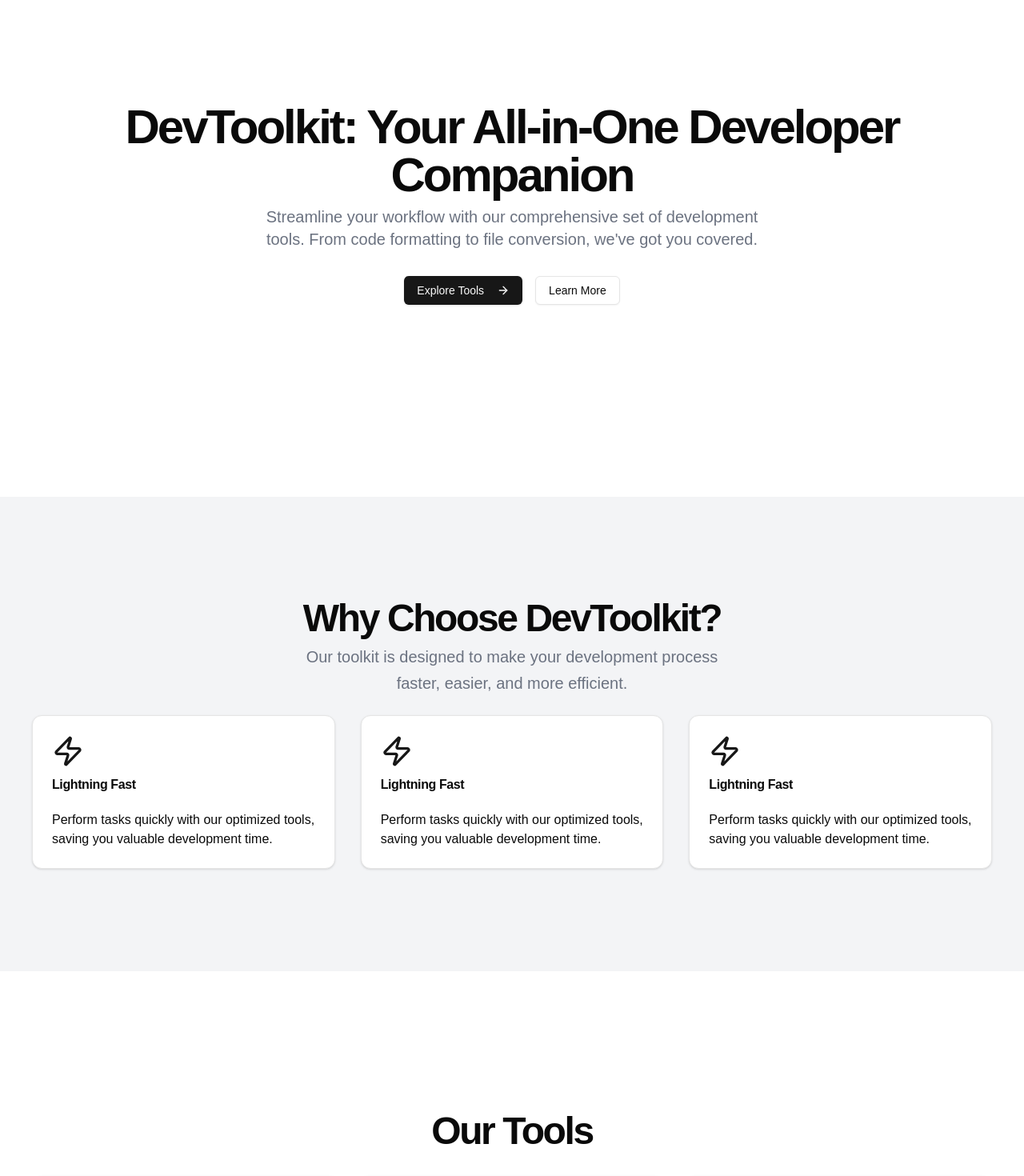
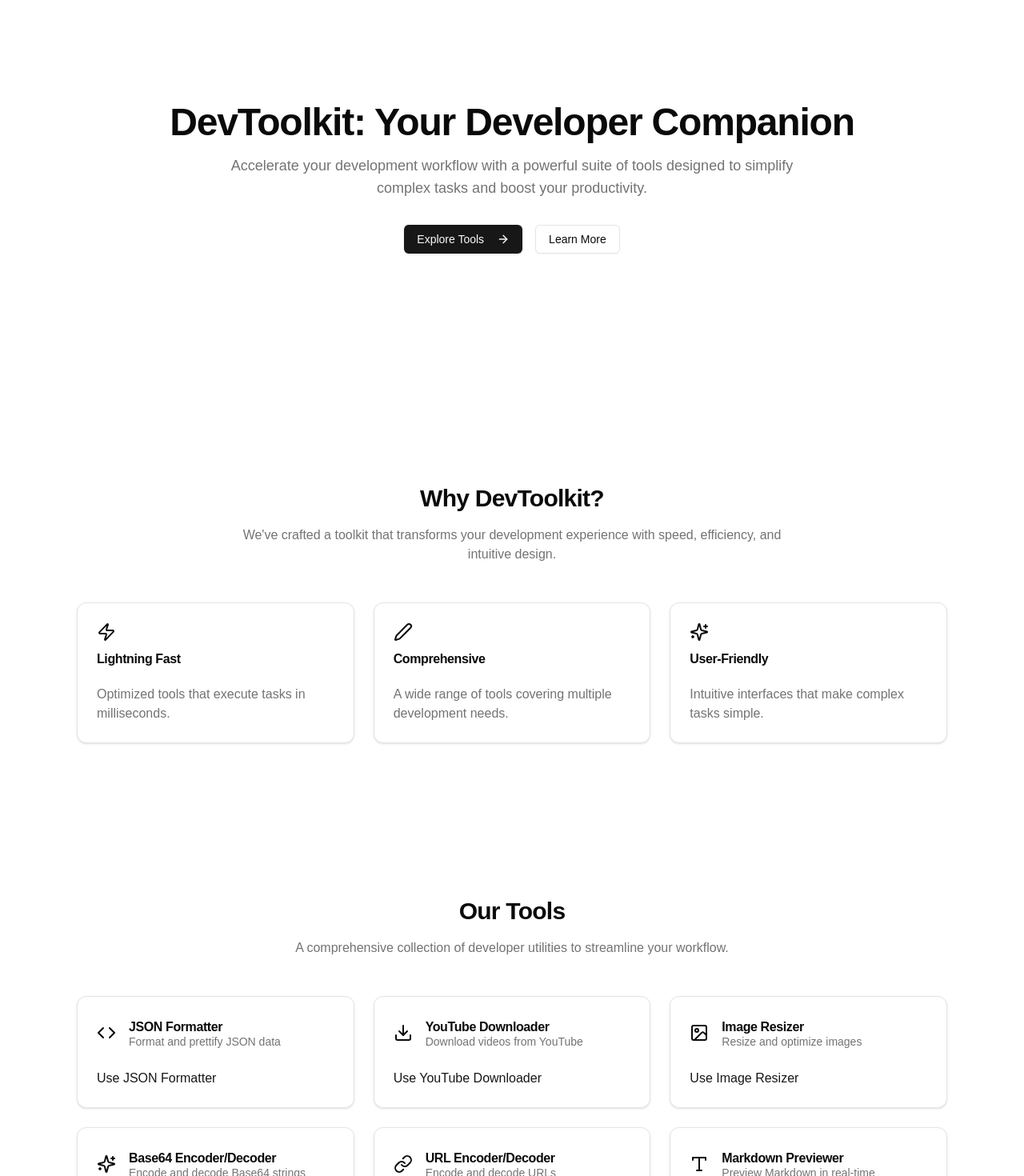
Before and after one commit to mnsdojo/devkit, a Next.js app: page / in a window 1280 px wide. Shown: the part 120-1590 px from the top of the page at 80% size. Built offline with nearby package versions, Linux system fonts and the light colour scheme.

Commit message:
Improved hero screen

```diff
--- a/src/app/page.tsx
+++ b/src/app/page.tsx
@@ -7,99 +7,43 @@
   CardTitle,
 } from "@/components/ui/card";
 import Link from "next/link";
-import { ArrowRight, Code, Zap } from "lucide-react";
-
-const tools = [
-  {
-    name: "JSON Formatter",
-    description: "Format and prettify JSON data",
-    link: "/json",
-  },
-  {
-    name: "YouTube Downloader",
-    description: "Download videos from YouTube",
-    link: "/youtube",
-  },
-  {
-    name: "Image Resizer",
-    description: "Resize and optimize images",
-    link: "/image",
-  },
-  {
-    name: "Base64 Encoder/Decoder",
-    description: "Encode and decode Base64 strings",
-    link: "/encoding",
-  },
-  {
-    name: "URL Encoder/Decoder",
-    description: "Encode and decode URLs",
-    link: "/encoding",
-  },
-  {
-    name: "Markdown Previewer",
-    description: "Preview Markdown in real-time",
-    link: "/markdown",
-  },
-  {
-    name: "Color Picker",
-    description: "Pick and convert colors",
-    link: "/color",
-  },
-  {
-    name: "Regex Tester",
-    description: "Test and debug regular expressions",
-    link: "/regex",
-  },
-  {
-    name: "File Hash Calculator",
-    description: "Calculate file hashes",
-    link: "/hash",
-  },
-  {
-    name: "Text Diff Checker",
-    description: "Compare text differences",
-    link: "/diff",
-  },
-  { name: "QR Code Generator", description: "Generate QR codes", link: "/qr" },
-  {
-    name: "Password Generator",
-    description: "Generate secure passwords",
-    link: "/password",
-  },
-  {
-    name: "Code Beautifier",
-    description: "Beautify and format code",
-    link: "/beautifier",
-  },
-  {
-    name: "SVG to PNG Converter",
-    description: "Convert SVG to PNG",
-    link: "/svg",
-  },
-  {
-    name: "Shapes Generator",
-    description: "Beautiful Shapes Generator",
-    link: "/shapes",
-  },
-];
+import {
+  ArrowRight,
+  Code,
+  Zap,
+  Layers,
+  Sparkles,
+  Pen as Tool,
+  Target,
+  Download,
+  Image,
+  Link as LinkIcon,
+  Type,
+  Palette,
+  Regex,
+  FileText,
+  Diff,
+  QrCode,
+  Lock,
+  Brush,
+  Edit,
+} from "lucide-react";
+import tools from "@/lib/constants";
 
 export default function Home() {
   return (
-    <div className="space-y-12">
-      <section className="py-12 md:py-24 lg:py-32 xl:py-48">
-        <div className="container px-4 md:px-6 max-w-7xl mx-auto">
-          <div className="flex flex-col items-center space-y-4 text-center">
-            <div className="space-y-2">
-              <h1 className="text-3xl font-bold tracking-tighter sm:text-4xl md:text-5xl lg:text-6xl/none">
-                DevToolkit: Your All-in-One Developer Companion
+    <div className="bg-background text-foreground min-h-screen">
+      {/* Hero Section */}
+      <section className="container mx-auto max-w-6xl px-4 sm:px-6 lg:px-8 py-24 md:py-32 lg:py-48 space-y-6">
+        <div className="flex flex-col items-center text-center space-y-4">
+          <h1 className="text-4xl font-bold tracking-tight lg:text-5xl max-w-4xl">
+            DevToolkit: Your Developer Companion
           </h1>
-              <p className="mx-auto max-w-[700px] text-gray-500 md:text-xl dark:text-gray-400 px-4">
-                Streamline your workflow with our comprehensive set of
-                development tools. From code formatting to file conversion,
-                we've got you covered.
+          <p className="max-w-[750px] text-muted-foreground text-lg px-4">
+            Accelerate your development workflow with a powerful suite of tools
+            designed to simplify complex tasks and boost your productivity.
           </p>
-            </div>
-            <div className="space-x-4 pt-4">
+          <div className="flex flex-wrap justify-center gap-4 pt-4">
             <Button asChild>
               <Link href="#tools">
                 Explore Tools <ArrowRight className="ml-2 h-4 w-4" />
@@ -110,93 +54,83 @@
             </Button>
           </div>
         </div>
-        </div>
       </section>
 
       {/* Why Choose Section */}
-      <section className="py-12 md:py-24 lg:py-32 bg-gray-100 dark:bg-gray-800">
-        <div className="container px-4 md:px-6 max-w-7xl mx-auto">
-          <div className="grid gap-6 items-center">
-            <div className="flex flex-col justify-center space-y-8 text-center">
-              <div className="space-y-2">
-                <h2 className="text-3xl font-bold tracking-tighter sm:text-5xl">
-                  Why Choose DevToolkit?
+      <section className="container mx-auto max-w-6xl px-4 sm:px-6 lg:px-8 py-24">
+        <div className="text-center mb-12">
+          <h2 className="text-3xl font-bold tracking-tight mb-4">
+            Why DevToolkit?
           </h2>
-                <p className="max-w-[600px] text-gray-500 md:text-xl/relaxed lg:text-base/relaxed xl:text-xl/relaxed dark:text-gray-400 mx-auto px-4">
-                  Our toolkit is designed to make your development process
-                  faster, easier, and more efficient.
+          <p className="max-w-[750px] mx-auto text-muted-foreground px-4">
+            We've crafted a toolkit that transforms your development experience
+            with speed, efficiency, and intuitive design.
           </p>
         </div>
-            </div>
-            <div className="mx-auto grid gap-8 sm:grid-cols-2 md:grid-cols-3 items-start lg:max-w-none px-4">
-              {/* Cards remain the same */}
-              <Card>
+        <div className="grid sm:grid-cols-2 lg:grid-cols-3 gap-6">
+          {[
+            {
+              icon: Zap,
+              title: "Lightning Fast",
+              description:
+                "Optimized tools that execute tasks in milliseconds.",
+            },
+            {
+              icon: Tool,
+              title: "Comprehensive",
+              description:
+                "A wide range of tools covering multiple development needs.",
+            },
+            {
+              icon: Sparkles,
+              title: "User-Friendly",
+              description:
+                "Intuitive interfaces that make complex tasks simple.",
+            },
+          ].map((feature, index) => (
+            <Card key={index}>
               <CardHeader>
-                  <Zap className="h-10 w-10 mb-2 text-primary" />
-                  <CardTitle>Lightning Fast</CardTitle>
+                <feature.icon className="h-6 w-6 mb-2" />
+                <CardTitle>{feature.title}</CardTitle>
               </CardHeader>
               <CardContent>
-                  <p>
-                    Perform tasks quickly with our optimized tools, saving you
-                    valuable development time.
-                  </p>
+                <p className="text-muted-foreground">{feature.description}</p>
               </CardContent>
             </Card>
-              <Card>
-                <CardHeader>
-                  <Zap className="h-10 w-10 mb-2 text-primary" />
-                  <CardTitle>Lightning Fast</CardTitle>
-                </CardHeader>
-                <CardContent>
-                  <p>
-                    Perform tasks quickly with our optimized tools, saving you
-                    valuable development time.
-                  </p>
-                </CardContent>
-              </Card>
-              <Card>
-                <CardHeader>
-                  <Zap className="h-10 w-10 mb-2 text-primary" />
-                  <CardTitle>Lightning Fast</CardTitle>
-                </CardHeader>
-                <CardContent>
-                  <p>
-                    Perform tasks quickly with our optimized tools, saving you
-                    valuable development time.
-                  </p>
-                </CardContent>
-              </Card>
-              {/* Other cards remain the same */}
-            </div>
-          </div>
+          ))}
         </div>
       </section>
 
       {/* Tools Section */}
-      <section id="tools" className="py-12 md:py-24 lg:py-32">
-        <div className="container px-4 md:px-6 max-w-7xl mx-auto">
-          <h2 className="text-3xl font-bold tracking-tighter sm:text-4xl md:text-5xl mb-8 text-center">
-            Our Tools
-          </h2>
-          <div className="grid gap-6 md:grid-cols-2 lg:grid-cols-3 px-4">
+      <section
+        id="tools"
+        className="container mx-auto max-w-6xl px-4 sm:px-6 lg:px-8 py-24"
+      >
+        <div className="text-center mb-12">
+          <h2 className="text-3xl font-bold tracking-tight mb-4">Our Tools</h2>
+          <p className="max-w-[750px] mx-auto text-muted-foreground px-4">
+            A comprehensive collection of developer utilities to streamline your
+            workflow.
+          </p>
+        </div>
+        <div className="grid md:grid-cols-2 lg:grid-cols-3 gap-6">
           {tools.map((tool) => (
             <Card key={tool.name}>
-                <CardHeader>
+              <CardHeader className="flex flex-row items-center space-x-4">
+                <tool.icon className="h-6 w-6" />
+                <div>
                   <CardTitle>{tool.name}</CardTitle>
                   <CardDescription>{tool.description}</CardDescription>
+                </div>
               </CardHeader>
               <CardContent>
-                  <Link
-                    href={tool.link}
-                    className="text-blue-500 hover:underline"
-                  >
+                <Link href={tool.link} className="text-primary hover:underline">
                   Use {tool.name}
                 </Link>
               </CardContent>
             </Card>
           ))}
         </div>
-        </div>
       </section>
     </div>
   );
--- /dev/null
+++ b/src/lib/constants.ts
@@ -0,0 +1,116 @@
+
+
+
+import {
+  Code,
+  Layers,
+  Target,
+  Sparkles,
+  Download,
+  Image,
+  Link as LinkIcon,
+  Type,
+  Palette,
+  Regex,
+  FileText,
+  Diff,
+  QrCode,
+  Lock,
+  Brush,
+  Edit
+} from "lucide-react";
+
+const tools = [
+  {
+    name: "JSON Formatter",
+    description: "Format and prettify JSON data",
+    link: "/json",
+    icon: Code,
+  },
+  {
+    name: "YouTube Downloader",
+    description: "Download videos from YouTube",
+    link: "/youtube",
+    icon: Download,
+  },
+  {
+    name: "Image Resizer",
+    description: "Resize and optimize images",
+    link: "/image",
+    icon: Image,
+  },
+  {
+    name: "Base64 Encoder/Decoder",
+    description: "Encode and decode Base64 strings",
+    link: "/encoding",
+    icon: Sparkles,
+  },
+  {
+    name: "URL Encoder/Decoder",
+    description: "Encode and decode URLs",
+    link: "/encoding",
+    icon: LinkIcon,
+  },
+  {
+    name: "Markdown Previewer",
+    description: "Preview Markdown in real-time",
+    link: "/markdown",
+    icon: Type,
+  },
+  {
+    name: "Color Picker",
+    description: "Pick and convert colors",
+    link: "/color",
+    icon: Palette,
+  },
+  {
+    name: "Regex Tester",
+    description: "Test and debug regular expressions",
+    link: "/regex",
+    icon: Regex,
+  },
+  {
+    name: "File Hash Calculator",
+    description: "Calculate file hashes",
+    link: "/hash",
+    icon: FileText,
+  },
+  {
+    name: "Text Diff Checker",
+    description: "Compare text differences",
+    link: "/diff",
+    icon: Diff,
+  },
+  {
+    name: "QR Code Generator",
+    description: "Generate QR codes",
+    link: "/qr",
+    icon: QrCode
+  },
+  {
+    name: "Password Generator",
+    description: "Generate secure passwords",
+    link: "/password",
+    icon: Lock,
+  },
+  {
+    name: "Code Beautifier",
+    description: "Beautify and format code",
+    link: "/beautifier",
+    icon: Brush,
+  },
+  {
+    name: "SVG to PNG Converter",
+    description: "Convert SVG to PNG",
+    link: "/svg",
+    icon: Edit,
+  },
+  {
+    name: "Shapes Generator",
+    description: "Beautiful Shapes Generator",
+    link: "/shapes",
+    icon: Target,
+  },
+];
+
+export default tools;
```
Lines whose indentation alone changed are shown as unchanged.
